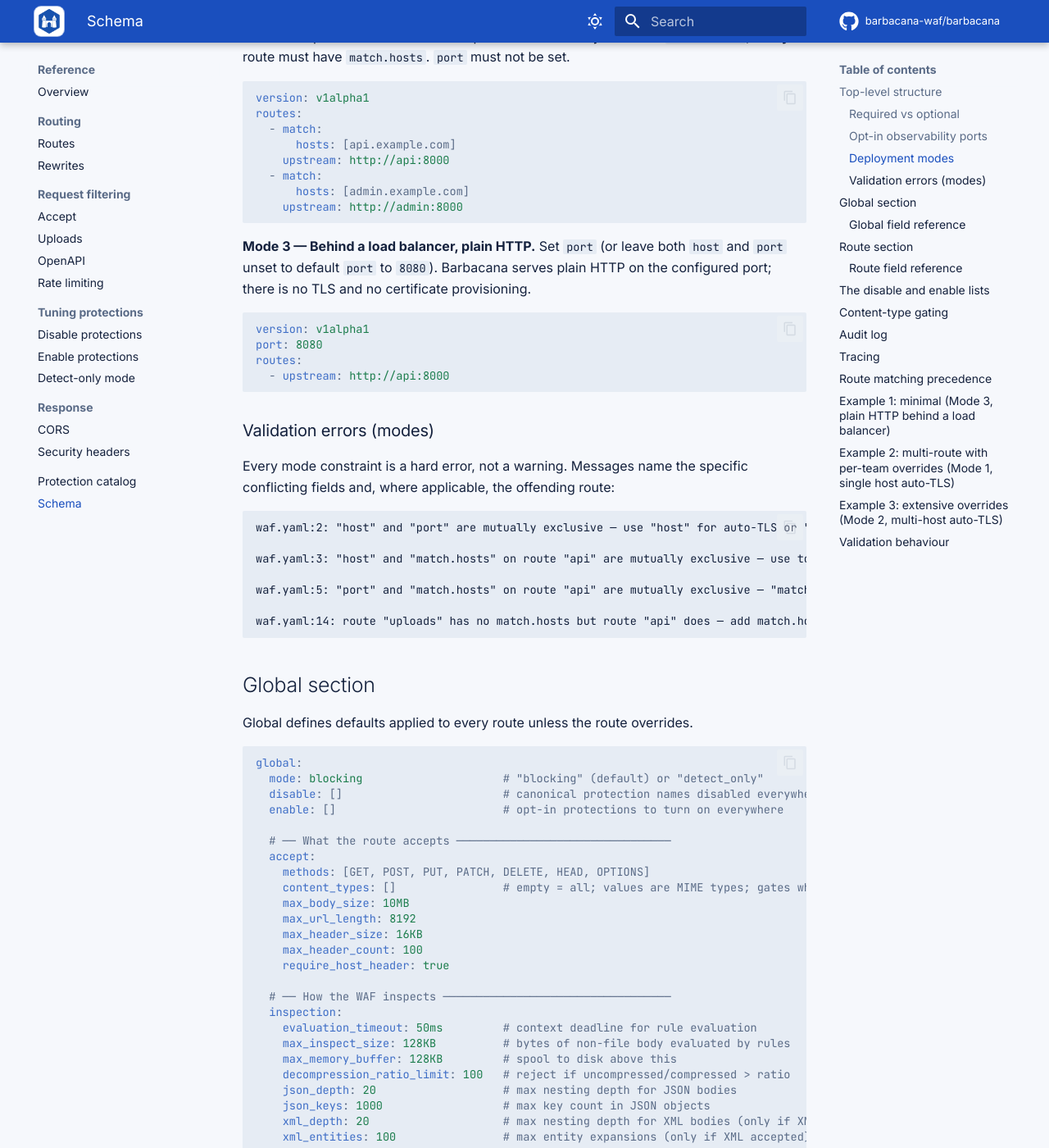
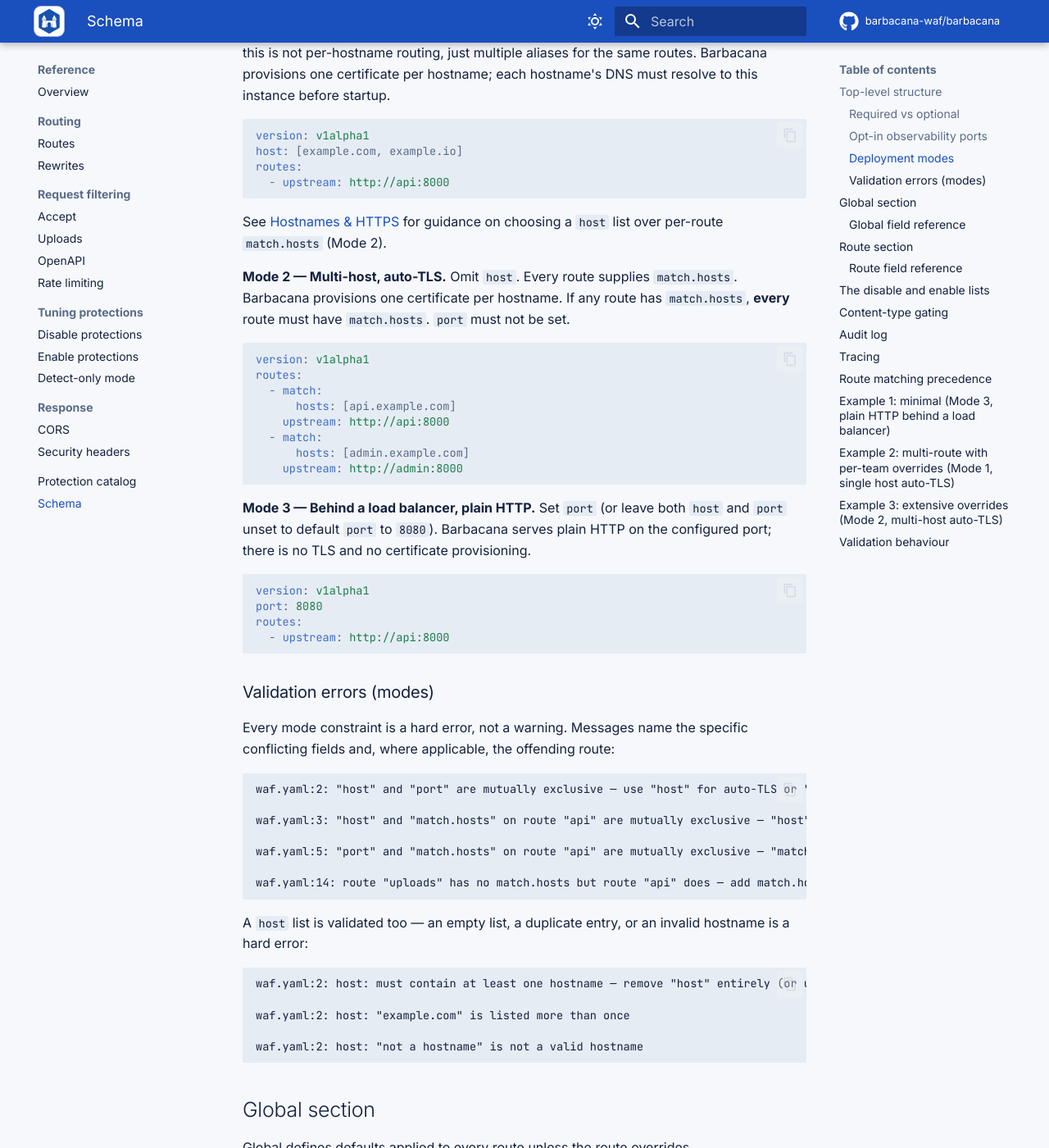
Before and after one commit to barbacana-waf/barbacana-docs, an MkDocs documentation site: the page built from docs/reference/schema.md, in a window 1280 px wide and 1400 px high, scrolled down 2297 px. Shown: the whole window at 82% size. Built offline with MkDocs 1.6.1 and Material for MkDocs 9.7.7, drawn with Linux system fonts in a browser that asks for light colours; comment, search, counter and statistics services are not loaded; some of the changed text lies outside the part shown.

Commit message:
multiple hostnames

````diff
--- a/docs/reference/schema.md
+++ b/docs/reference/schema.md
@@ -6,7 +6,7 @@ Barbacana is configured with a single YAML file. You never write Caddy config
 
 ```yaml
 version: v1alpha1              # schema version, required
-host: "api.example.com"        # Mode 1: single host, auto-TLS
+host: "api.example.com"        # Mode 1: single host or list of hosts, auto-TLS
 port: 8080                     # Mode 3: behind LB (mutually exclusive with host)
 data_dir: "/data/barbacana"    # optional, default "/data/barbacana"
 metrics_port: 9090             # optional, default 0 (disabled)
@@ -30,7 +30,7 @@ routes:
 | Field | Required | Default | Validation |
 |---|---|---|---|
 | `version` | yes | — | must equal `v1alpha1` |
-| `host` | no | — | valid hostname; mutually exclusive with `port` and with any route-level `match.hosts` |
+| `host` | no | — | string or list of strings; each a valid hostname; list must be non-empty with no duplicates; mutually exclusive with `port` and with any route-level `match.hosts` |
 | `port` | no | `8080` (only when no `host` and no route has `match.hosts`) | integer 1–65535; mutually exclusive with `host` and with any route-level `match.hosts` |
 | `data_dir` | no | `/data/barbacana` | directory must be writable; stores TLS certificates and ACME state — mount as a persistent volume in containers |
 | `metrics_port` | no | `0` (disabled) | integer 0–65535; `0` disables the listener; when non-zero, must differ from `port` and `health_port` |
@@ -66,6 +66,17 @@ routes:
   - upstream: http://api:8000
 ```
 
+`host` also accepts a list of hostnames. Every route then serves all of them identically — this is not per-hostname routing, just multiple aliases for the same routes. Barbacana provisions one certificate per hostname; each hostname's DNS must resolve to this instance before startup.
+
+```yaml
+version: v1alpha1
+host: [example.com, example.io]
+routes:
+  - upstream: http://api:8000
+```
+
+See [Hostnames & HTTPS](../operations/hostnames.md#choosing-between-a-host-list-and-per-route-matchhosts) for guidance on choosing a `host` list over per-route `match.hosts` (Mode 2).
+
 **Mode 2 — Multi-host, auto-TLS.** Omit `host`. Every route supplies `match.hosts`. Barbacana provisions one certificate per hostname. If any route has `match.hosts`, **every** route must have `match.hosts`. `port` must not be set.
 
 ```yaml
@@ -95,11 +106,21 @@ Every mode constraint is a hard error, not a warning. Messages name the specific
 ```
 waf.yaml:2: "host" and "port" are mutually exclusive — use "host" for auto-TLS or "port" for plain HTTP behind a load balancer
 
-waf.yaml:3: "host" and "match.hosts" on route "api" are mutually exclusive — use top-level "host" for a single hostname or "match.hosts" per route for multiple hostnames
+waf.yaml:3: "host" and "match.hosts" on route "api" are mutually exclusive — "host" takes one or more hostnames shared by all routes, while "match.hosts" splits routes across hostnames; use one or the other
 
 waf.yaml:5: "port" and "match.hosts" on route "api" are mutually exclusive — "match.hosts" requires auto-TLS; remove "port" or remove "match.hosts"
 
-waf.yaml:14: route "uploads" has no match.hosts but route "api" does — add match.hosts to route "uploads", repeating the host for multiple routes is fine, or add "host" at the top level if all routes share the same host
+waf.yaml:14: route "uploads" has no match.hosts but route "api" does — add match.hosts to route "uploads", repeating the host for multiple routes is fine, or add "host" at the top level if all routes share the same hostname(s)
+```
+
+A `host` list is validated too — an empty list, a duplicate entry, or an invalid hostname is a hard error:
+
+```
+waf.yaml:2: host: must contain at least one hostname — remove "host" entirely (or use "port") for plain HTTP
+
+waf.yaml:2: host: "example.com" is listed more than once
+
+waf.yaml:2: host: "not a hostname" is not a valid hostname
 ```
 
 ## Global section
````
Also changed, not shown: docs/operations/hostnames.md (+20 -1 lines), docs/reference/routes.md (+2 -2 lines).
